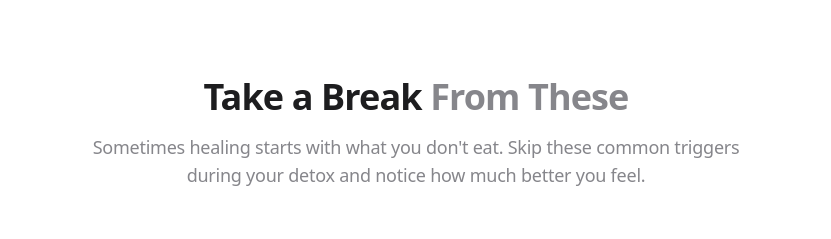
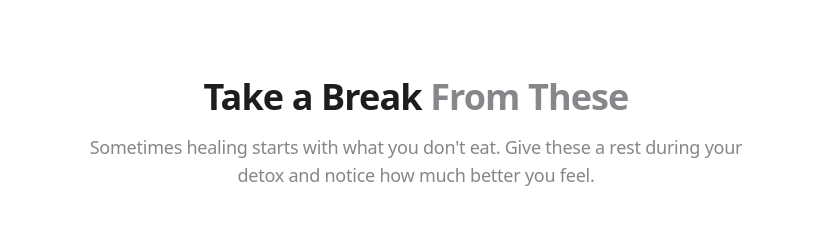
Before and after one commit to tszaks/marpe-detox-guide, a Next.js app: page / in a window 1280 px wide. Shown: the part 1660-1899 px from the top of the page, without its empty margins (224-1055 px from the left). Built offline with nearby package versions, Linux system fonts and the light colour scheme.

Commit message:
Replace 'triggers' with simpler phrasing

```diff
--- a/src/components/home/FoodsToAvoid.tsx
+++ b/src/components/home/FoodsToAvoid.tsx
@@ -27,7 +27,7 @@ export function FoodsToAvoid() {
             Take a Break <span className="text-[var(--muted-foreground)]">From These</span>
           </h2>
           <p className="mt-4 text-lg text-[var(--muted-foreground)] max-w-2xl mx-auto font-normal">
-            Sometimes healing starts with what you don't eat. Skip these common triggers
+            Sometimes healing starts with what you don't eat. Give these a rest
             during your detox and notice how much better you feel.
           </p>
         </div>
```
